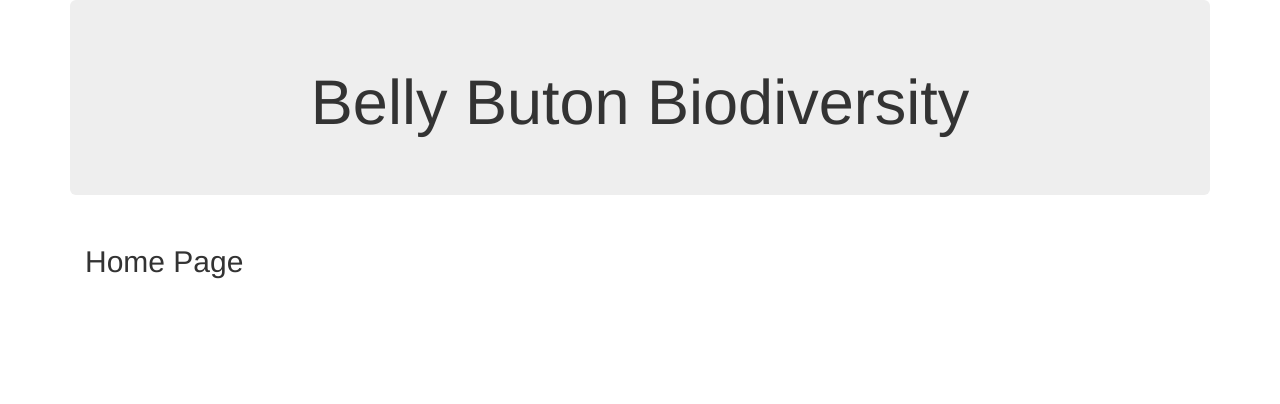
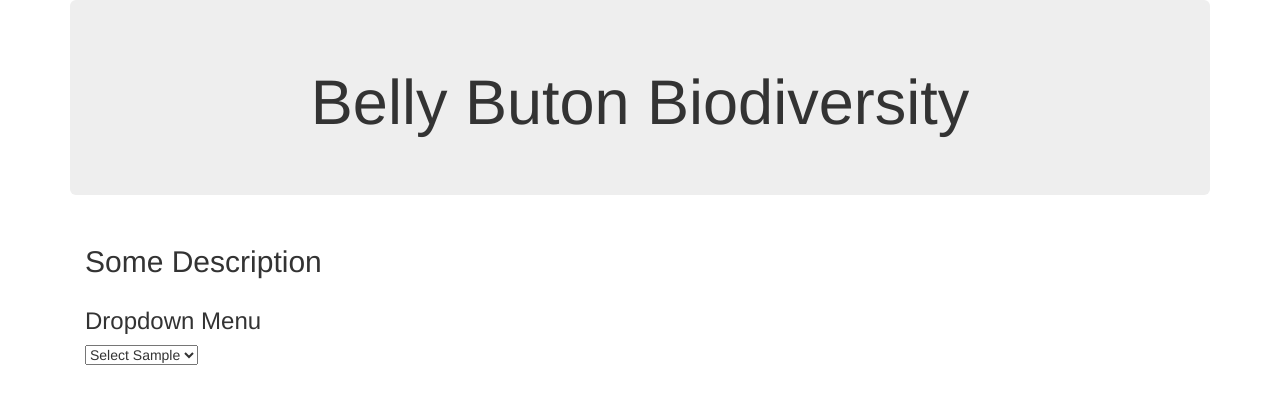
Before and after one commit to Anaisdg/Biodiversity_Dash, a Flask app: page / in a window 1280 px wide. Shown: the top 404 px of the page. Run offline with Flask 2, Linux system fonts and the light colour scheme; parts of the project's set-up code (start-up, migrations or seed data) failed here and were passed over; some libraries are stand-ins or nearby versions.

Commit message:
achieved lift off

```diff
--- a/app.py
+++ b/app.py
@@ -1,6 +1,7 @@
 from flask import Flask, render_template, jsonify, redirect
 from flask_pymongo import PyMongo
 import belly_button
+import json
 
 
 app = Flask(__name__)
@@ -13,7 +14,8 @@ def index():
 @app.route('/names')
 def names():
     names_data = belly_button.names()
-    return render_template("names.html", names_data=names_data)
+    # return render_template("names.html", names_data=names_data)
+    return jsonify(names_data)
 
 @app.route('/otu')
 def otu():
--- a/static/dropdown.js
+++ b/static/dropdown.js
@@ -0,0 +1,124 @@
+
+// STEP ONE:
+// Create sample selector populated by data from /names route from app.py using
+// AJAX requests
+
+// Define the url
+var url = '/names';
+
+// Make an asynchronous call to get the data
+Plotly.d3.json(url, function(error, names){
+  console.log(names);
+  select_elem = document.getElementById("selDataset")
+  if(select_elem){
+      for(var i = 0; i < names.length; i++) {
+          var option = document.createElement('option');
+          option.innerHTML = names[i];
+          option.value = names[i];
+          select_elem.appendChild(option);
+        };
+      };
+    });
+
+// Create a function that allows you to change the option and creates urls for future data calls
+function optionChanged(sel){
+  console.log('Option Changed Called');
+  var value = sel;
+  var url2 = '/metadata/' + value;
+  var url3 = '/wfreq/'  + value;
+  var url4 = '/samples/' + value;
+    console.log(url4);
+
+    // STEP TWO
+
+    // Create a PIE chart that uses data from routes /samples/<sample> and /otu to display the top 10 samples.
+
+    Plotly.d3.json(url3, function (error, pieData) {
+
+            var pie_labels = pieData['otu_id']
+
+            var pie_values = pieData['sample_values']
+
+            var data = [{
+                values: pie_values,
+                labels: pie_labels,
+                type: "pie"
+            }];
+
+            var layout = {
+                height: 500,
+                width: 700,
+                title: "Biodiversity Pie Chart",
+            };
+            Plotly.newPlot("plot1", data, layout);
+
+        });
+
+
+    // Plotly.d3.json(url2, function (error, metaData) {
+    //       console.log(metaData);
+    //       Plotly.d3.select("tbody")
+    //           .html("")
+    //           .selectAll("tr")
+    //           .data(metaData)
+    //           .enter()
+    //           .append("tr")
+    //           .html(function (d) {
+    //               return `<td>${d.t0}</td><td>${d.t1}</td>`
+    //           });
+    //   });
+
+
+// bracket below connect to top dont delete
+}
+
+
+
+
+//  function make_drop_down(sample_names, element_id){
+//   select_elem = document.getElementById(element_id)
+//   if(select_elem){
+//       for(var i = 0; i < list_of_names.length; i++) {
+//           var option = document.createElement('option');
+//           option.innerHTML = sample_names[i];
+//           option.value = sample_names[i];
+//           select_elem.appendChild(option);
+//         }
+//       }
+//     };
+//
+// make_drop_down(data,"selDataset")
+
+// var url = "/names";
+//
+// function buildPlot() {
+//     Plotly.d3.json(url, function(error, response) {
+//
+//         console.log(response);
+//       };
+//     };
+//
+// buildPlot()
+
+//
+// function build_dropdown(base_url){
+//   console.log('build_dropdown working' )
+//   var url = base_url + "/names"
+//
+//   d3.json(url, function(error, response) {
+//         if (error) return console.warn(error);
+//
+//         select_elem = document.getElementById('#selSamples')
+//         if(select_elem){
+//             for(var i = 0; i < response.length; i++) {
+//                 var option = document.createElement('option');
+//                 option.innerHTML = response[i];
+//                 option.value = response[i];
+//                 select_elem.appendChild('option');
+//               };
+//             };
+//           });
+//
+// };
+//
+// build_dropdown(base_url);
--- a/static/style.css
+++ b/static/style.css
@@ -1,8 +1,12 @@
 table {
     border-collapse: collapse;
-    color: 'blue'
+    color: 'blue';
 }
 
 table, tr, td {
     border: 1px solid black;
 }
+
+h2 {
+  color: 'blue';
+}
--- a/templates/index.html
+++ b/templates/index.html
@@ -7,7 +7,9 @@
   <meta http-equiv="X-UA-Compatible" content="ie=edge">
   <title>Belly Button Biodiversity</title>
   <link rel="stylesheet" href="https://maxcdn.bootstrapcdn.com/bootstrap/3.3.7/css/bootstrap.min.css">
-  <linke rel="stylesheet" type="text/css" href="{{url_for('static', filename='static.css')}}">
+  <link rel="stylesheet" type="text/css" href="{{url_for('static', filename='static.css')}}">
+  <link rel="stylesheet" type="text/css" href="../static/static.css')}}">
+  <script src="https://cdn.plot.ly/plotly-latest.min.js"></script>
 </head>
 
 <body>
@@ -20,7 +22,28 @@
     <div class="container-fluid">
       <div class="row">
         <div class="col-md-12">
-          <h2>Home Page</h2>
+          <h2>Some Description</h2>
         </div>
       </div>
-    </div>
+
+      <!-- dropdownmenu -->
+
+      <div class="row">
+        <div class="col-md-12">
+          <h3>Dropdown Menu</h3>
+            <select id="selDataset" onchange="optionChanged(this.value)">
+              <option>Select Sample</option>
+            </select>
+
+              <ul id="meta"></ul>
+
+              <div id="pie"></div>
+
+              <div id="wfreq"></div>
+
+              <div id="pie"></div>
+        </div>
+      </div>
+
+    <script type="text/javascript" src="../static/dropdown.js">
+    </script>
--- a/templates/wfreq.html
+++ b/templates/wfreq.html
@@ -20,7 +20,7 @@
     <div class="container-fluid">
       <div class="row">
         <div class="col-md-12">
-          <h2>Sample Metadata</h2>
+          <h2>Washing Frequency</h2>
           {% print(wfreq_data) %}
         </div>
       </div>
```
Also changed, not shown: static/plots.js (added, +60 -0 lines), 1 other file.
